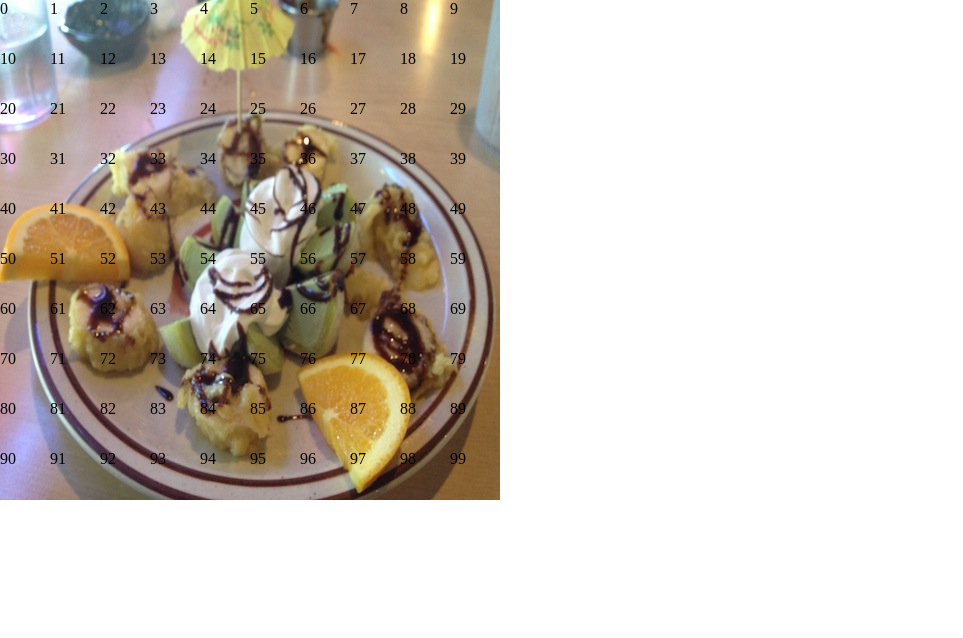
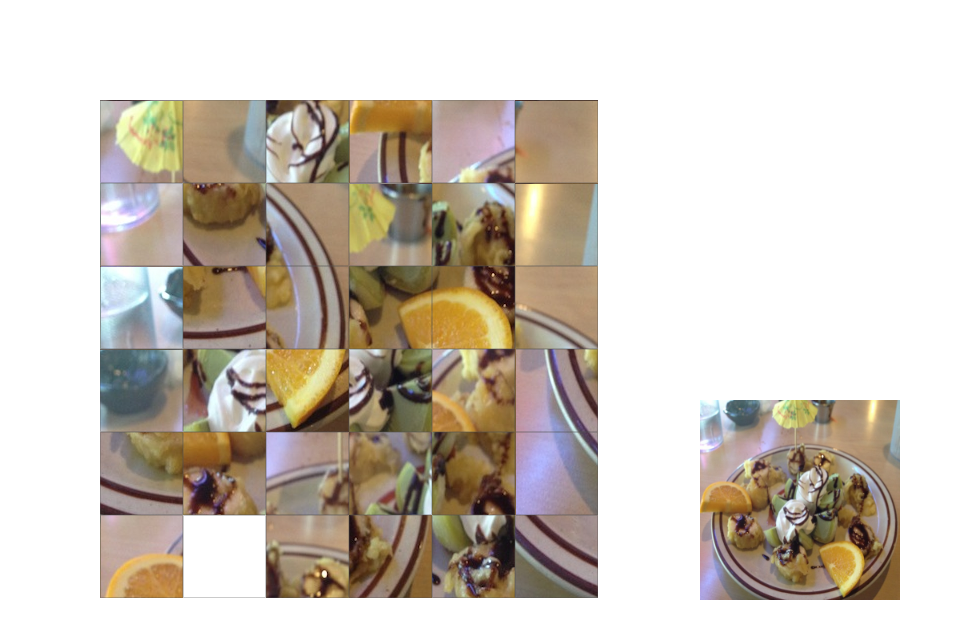
Before and after one commit to ebaumstarck/SlidingPuzzle, a plain HTML site: page index.html in a window 1280 px wide. Shown: the whole page, without its empty margins (0-963 px from the left). Drawn offline with nearby package versions, Linux system fonts and the light colour scheme.

Commit message:
completed sliding puzzle game

```diff
--- a/main.css
+++ b/main.css
@@ -1,40 +1,44 @@
-  .ui-widget-content {
-    background-image: url('img/cute_cat_eyes.jpg');
-    background-repeat: repeat;
-    /*background-repeat: no-repeat;*/
-    /*background-attachment: fixed;*/
-    /*background-position: center;*/
-    /*height: 250px;
-    padding: 0.5em;
-    width: 250px;*/
-  }
+
 .puzzle-piece {
-    /*background-position: left top;*/
-    position: absolute;
   background-image: url('img/pic1.jpg');
   background-repeat: repeat;
-    /*background-repeat: no-repeat;*/
-    /*background-attachment: fixed;*/
-    /*background-position: center;*/
-    /*padding: 0.5em;*/
-    /*left: 0px;
-    top: 0px;*/
+  border: 1px solid rgba(80, 80, 80, 0.3);
+  position: absolute;
+  z-index: 1;
 }
+
+.puzzle-blankPiece {
+  background-image: none;
+  background-color: white;
+  position: absolute;
+  z-index: 0;
+}
+
 #two {
   background-position: right top;
+  left: 250px;
   position: absolute;
-    left: 250px;
   top: 0px;
 }
+
 #three {
   background-position: left bottom;
+  left: 0px;
   position: absolute;
   top:250px;
-    left: 0px;
 }
+
 #four {
   background-position: right bottom;
+  left:250px;
   position: absolute;
   top:250px;
-    left:250px;
 }
+
+.thumbnail {
+  height: 200px;
+  left: 700px;
+  position: absolute;
+  top: 400px;
+  width: 200px;
+}
--- a/main.js
+++ b/main.js
@@ -1,31 +1,152 @@
+
+var
+  //number of slices of the picture
+  numSlices = 36,
+  //row or columns of the picture n * n
+  rows = Math.floor(Math.sqrt(numSlices)),
+  cols = Math.floor(numSlices / rows);
+numSlices = rows * cols;
+// size of the slice
+var pieceSize = Math.round(500 / rows);
+
+// the origin of the puzzle
+var origin = {
+  left: 100,
+  top: 100
+};
+// the position of the last piece in indices
+var blankPiece = {
+  x: -1,
+  y: -1
+};
+
+// for a piece get its grid index
+function getPieceIndex(piece) {
+  var offset = piece.offset();
+  var y = Math.floor((offset.top - origin.top) / pieceSize);
+  var x = Math.floor((offset.left - origin.left) / pieceSize);
+  return {
+    x: x,
+    y: y
+  }
+}
+
+// whether two pieces are next to each other
+// indices1 - has '{ x: number, y: number }'
+// indices2 - has '{ x: number, y: number }'
+function isNextTo(indices1, indices2) {
+  if (indices1.x == indices2.x && Math.abs(indices1.y - indices2.y) == 1) {
+    return true;
+  }
+  if (indices1.y == indices2.y && Math.abs(indices1.x - indices2.x) == 1) {
+    return true;
+  }
+  return false;
+}
+
+var animating = 0;
+// swap two pieces' positions
+function swap(piece1, piece2, animate) {
+  var offset1 = piece1.offset();
+  var offset2 = piece2.offset();
+  if (animate) {
+    animating = 2;
+    piece1.animate(offset2, undefined, undefined, function() {
+      --animating;
+    });
+    piece2.animate(offset1, undefined, undefined, function() {
+      --animating;
+    });
+  } else {
+    piece1.offset(offset2);
+    piece2.offset(offset1);
+  }
+}
+
+// shuffle the blank piece
+function shuffle(blankPiece, nSteps) {
+  while (nSteps) {
+    var blankIndices = getPieceIndex(blankPiece);
+    // get all possible moves
+    var moves = [];
+    // move right
+    if (blankIndices.x < cols - 1) {
+      moves.push({
+        x: blankIndices.x + 1,
+        y: blankIndices.y
+      });
+    }
+    // move left
+    if (blankIndices.x > 0) {
+      moves.push({
+        x: blankIndices.x - 1,
+        y: blankIndices.y
+      });
+    }
+    // move up
+    if (blankIndices.y < rows - 1) {
+      moves.push({
+        x: blankIndices.x,
+        y: blankIndices.y + 1
+      });
+    }
+    // move down
+    if (blankIndices.y > 0) {
+      moves.push({
+        x: blankIndices.x,
+        y: blankIndices.y - 1
+      });
+    }
+
+    // pick a random move
+    var move = moves[Math.floor(moves.length * Math.random())];
+    var piece = document.elementFromPoint(
+        move.x * pieceSize + origin.left,
+        move.y * pieceSize + origin.top);
+    swap(blankPiece, $(piece), false);
+    --nSteps;
+  }
+}
+
+
 // when the page is ready
 $(document).ready(function() {
-  console.log("FOO!");
+  //automatically create div based on the random number
+  for(var i = 0 ; i < numSlices; i++){
+    var topPos = Math.floor(i / rows) * pieceSize;
+    var leftPos = Math.floor(i % rows) * pieceSize;
+    var classes = "puzzle-piece";
+    if (i == numSlices - 1) {
+      classes += " puzzle-blankPiece";
+    }
+    $("#puzzle").append(
+        '<div class="' + classes + '" '
+        + 'style = "top:' + (origin.top + topPos) + 'px; '
+        + 'left:' + (origin.left + leftPos) + 'px; '
+        + 'background-position: -' + leftPos + 'px -' + topPos +'px;"></div>');
+  }
+  var blankPiece = $(".puzzle-piece.puzzle-blankPiece");
+  shuffle(blankPiece, numSlices * numSlices);
 
-  //automatically create div based on the random number
-  var
-    //number of slices of the picture
-    numSlices = 100,
-    //row or columns of the picture n * n
-    rows  = Math.sqrt(numSlices),
-    //left, top position of the slice
-    leftPos  = 0,
-    topPos = 0,
-    // size of the slice
-    size = Math.round(500 / rows);
-  for(var i = 0 ; i < numSlices; i++){
-    topPos = Math.floor(i/rows) * size;
-    leftPos = Math.floor(i % rows) * size;
-    var str;
-    $("#puzzle").append(str = '<div class="puzzle-piece" '
-      +'style = "top:' + topPos  + 'px; '
-      +'left:' + leftPos + 'px; '
-      +'background-position: -' + leftPos + 'px -' + topPos +'px;">' + i + '</div>');
-    console.log(str);
-  }
-  $('.puzzle-piece').width(size).height(size);//css('width: ' + size + 'px; height:' +  size +'px;');
-  // jquery drag slices of picture
-  $(function() {
-    $( ".puzzle-piece" ).draggable();
-  });
+  $('.puzzle-piece').width(pieceSize - 2).height(pieceSize - 2).
+      click(function() {
+        if (animating > 0) {
+          return;
+        }
+        // check whether the piece is next to the blank piece
+        var indices = getPieceIndex($(this));
+        var blankIndices = getPieceIndex(blankPiece);
+        if (isNextTo(indices, blankIndices)) {
+          swap($(this), blankPiece, true);
+        }
+      });
+
+  $("body").append('<img src="img/pic1.jpg" class="thumbnail"></img>')
+
+
+  // $('.puzzle-blankPiece').width(size).height(size);
+  // // jquery drag slices of picture
+  // $(function() {
+  //   $( ".puzzle-piece" ).draggable();
+  // });
 });
```
Lines whose indentation alone changed are shown as unchanged.
